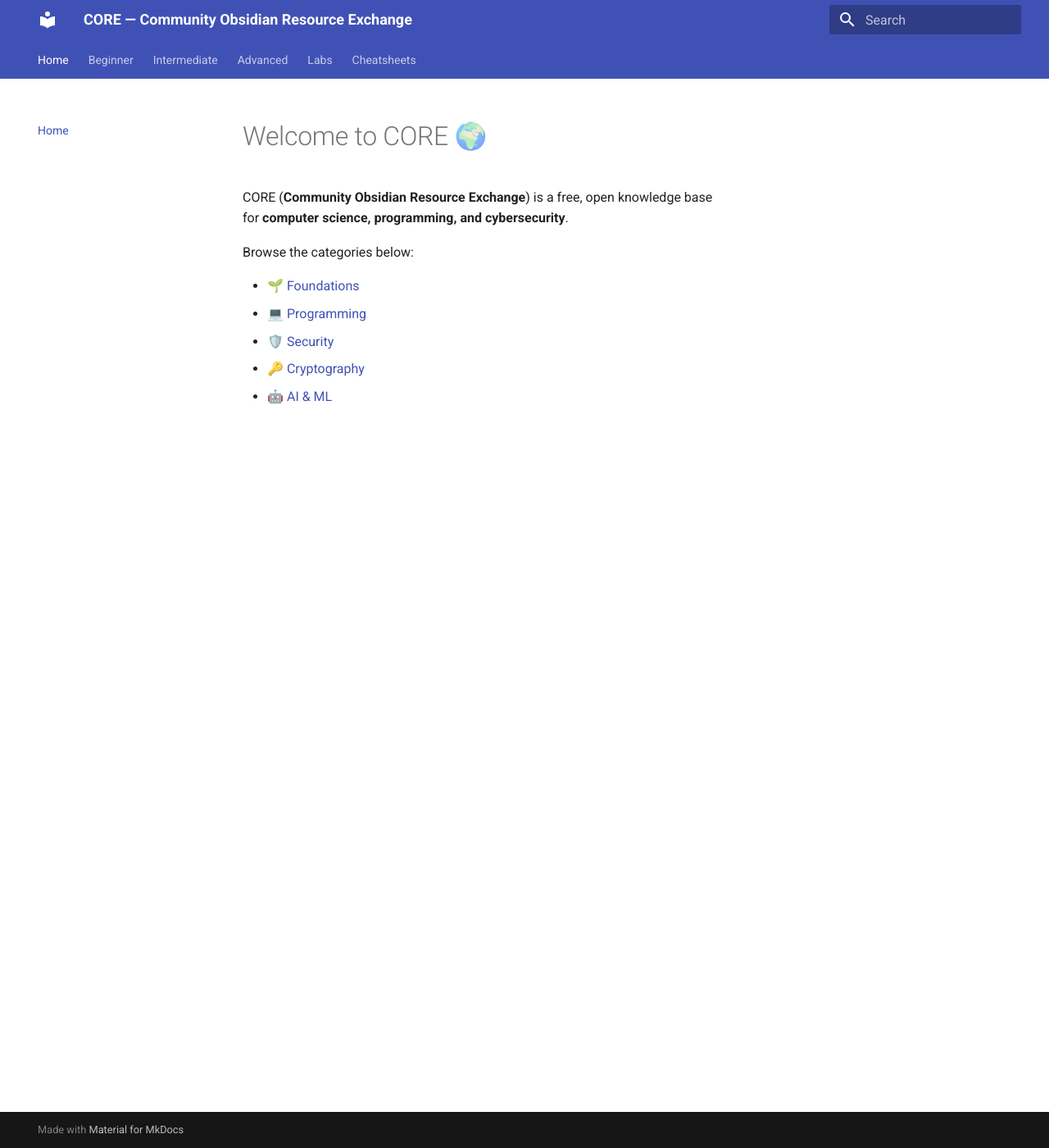
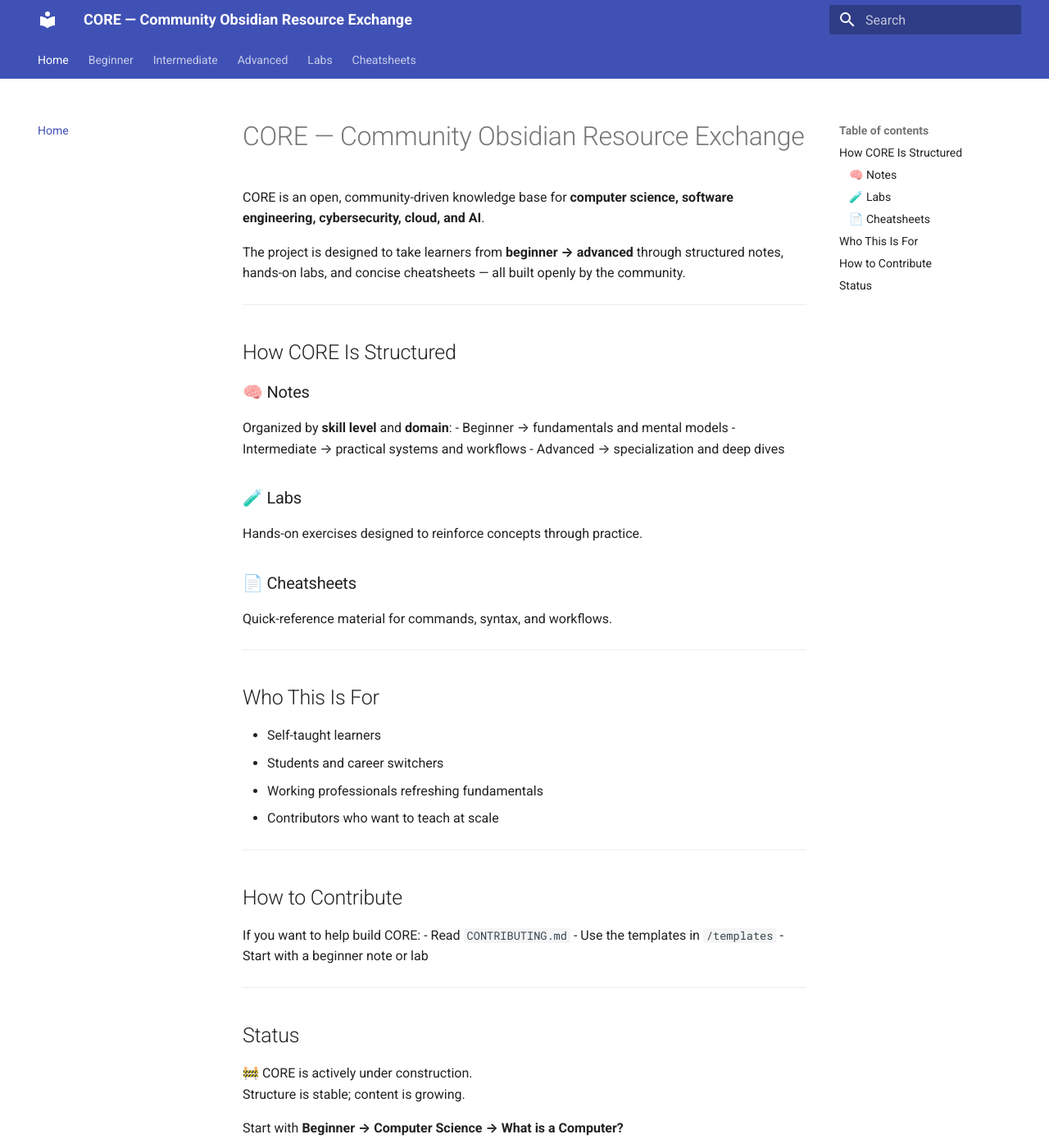
Before and after one commit to C4de666/CORE, an MkDocs documentation site: the page built from Docs/index.md, in a window 1280 px wide and 1400 px high. Shown: the whole window at 82% size. Built offline with MkDocs 1.6.1 and Material for MkDocs 9.7.7, drawn with Linux system fonts in a browser that asks for light colours.

Commit message:
Revise CORE documentation and expand content
Expanded the introduction and added sections on structure, target audience, contribution guidelines, and project status.

```diff
--- a/Docs/index.md
+++ b/Docs/index.md
@@ -1,12 +1,45 @@
-# Welcome to CORE 🌍
+# CORE — Community Obsidian Resource Exchange
 
-CORE (**Community Obsidian Resource Exchange**) is a free, open knowledge base
-for **computer science, programming, and cybersecurity**.
+CORE is an open, community-driven knowledge base for **computer science, software engineering, cybersecurity, cloud, and AI**.
 
-Browse the categories below:
+The project is designed to take learners from **beginner → advanced** through structured notes, hands-on labs, and concise cheatsheets — all built openly by the community.
 
-- 🌱 [Foundations](notes/foundations/networking-basics.md)
-- 💻 [Programming](notes/programming/python-intro.md)
-- 🛡️ [Security](notes/security/blue-team/log-analysis-basics.md)
-- 🔑 [Cryptography](notes/security/cryptography/crypto-basics.md)
-- 🤖 [AI & ML](notes/ai-ml/intro-to-ml.md)
+---
+
+## How CORE Is Structured
+
+### 🧠 Notes
+Organized by **skill level** and **domain**:
+- Beginner → fundamentals and mental models
+- Intermediate → practical systems and workflows
+- Advanced → specialization and deep dives
+
+### 🧪 Labs
+Hands-on exercises designed to reinforce concepts through practice.
+
+### 📄 Cheatsheets
+Quick-reference material for commands, syntax, and workflows.
+
+---
+
+## Who This Is For
+- Self-taught learners
+- Students and career switchers
+- Working professionals refreshing fundamentals
+- Contributors who want to teach at scale
+
+---
+
+## How to Contribute
+If you want to help build CORE:
+- Read `CONTRIBUTING.md`
+- Use the templates in `/templates`
+- Start with a beginner note or lab
+
+---
+
+## Status
+🚧 CORE is actively under construction.
+Structure is stable; content is growing.
+
+Start with **Beginner → Computer Science → What is a Computer?**
```
